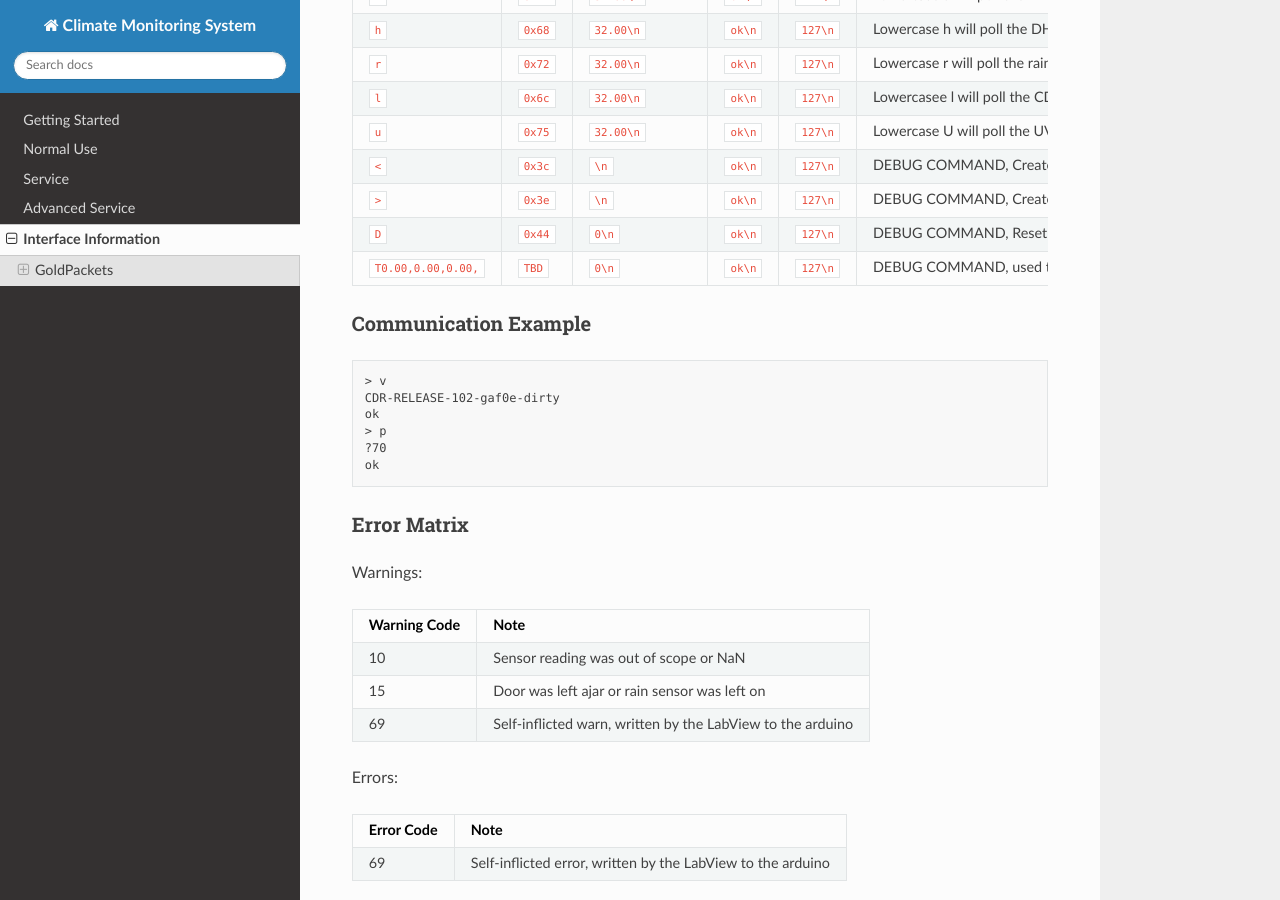
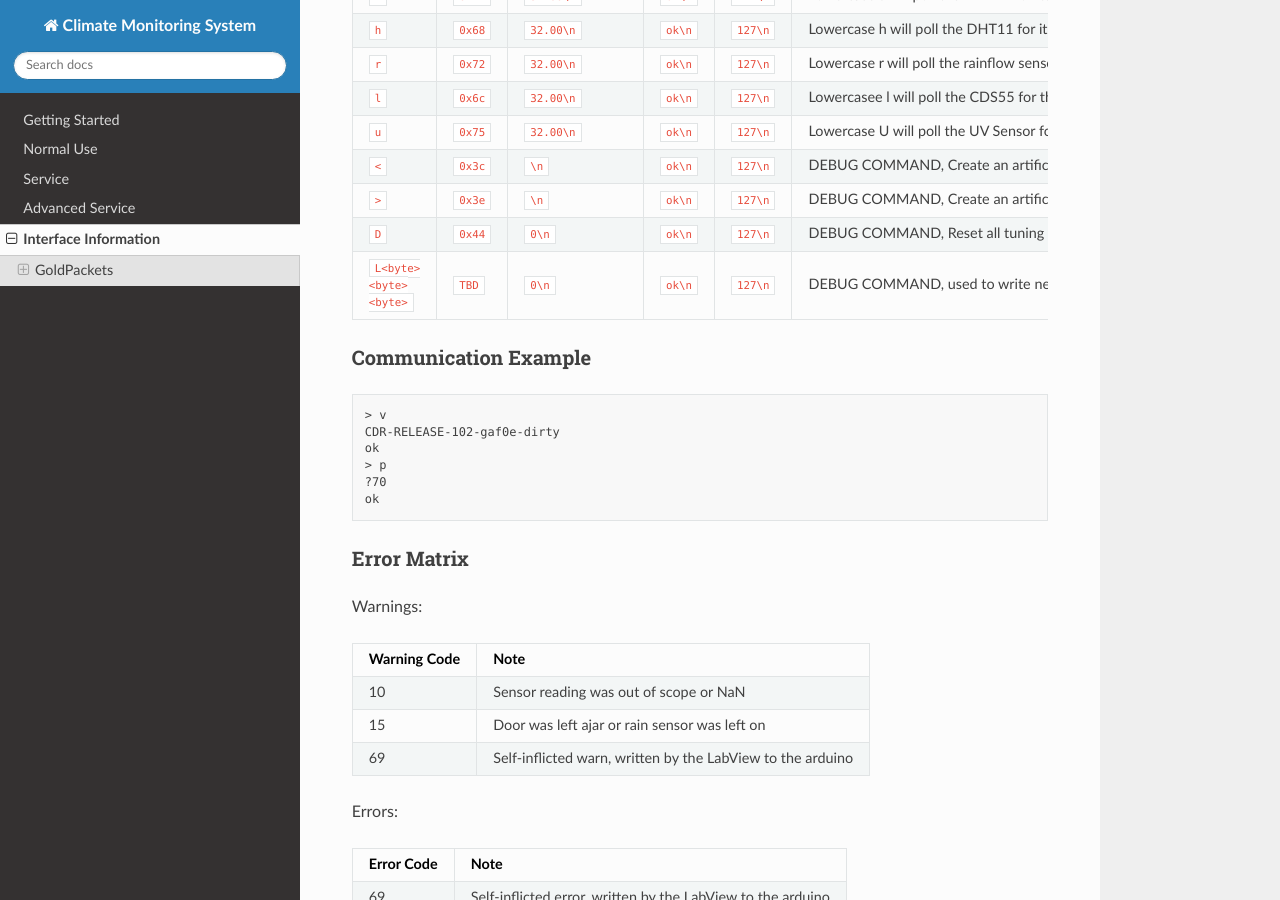
Before and after one commit to KenwoodFox/EG-207, a Sphinx documentation site: the page built from docs/advanced_service/interface_information.rst, in a window 1280 px wide and 900 px high, scrolled down 845 px. Built offline with Sphinx 7.4.7 and the Read the Docs theme 2.0.0, drawn with Linux system fonts in a browser that asks for light colours.

Commit message:
Finialize lux charactarization command

```diff
--- a/docs/advanced_service/interface_information.rst
+++ b/docs/advanced_service/interface_information.rst
@@ -13,45 +13,45 @@
 
 The format is call/response based and detailed below:
 
-+----------------------+----------+--------------------+----------+-----------+-----------------------------------------------------------------------------------------------------------------------------------------------------+
-|         Inst         |   Byte   |       Reply        |   ACK    |   Fail    |                                                                        Note                                                                         |
-+======================+==========+====================+==========+===========+=====================================================================================================================================================+
-| ``v``                | ``0x76`` | ``v0.1_g70b...\n`` | ``ok\n`` | ``127\n`` | The "Version" Command will return the version as ascii. If it prints ``OK`` at the end it completed otherwise it may raise and print an error code. |
-+----------------------+----------+--------------------+----------+-----------+-----------------------------------------------------------------------------------------------------------------------------------------------------+
-| ``w``                | ``0x77`` | ``127\n``          | ``ok\n`` | ``127\n`` | Print the EEPROM warning, 0 if there is none.                                                                                                       |
-+----------------------+----------+--------------------+----------+-----------+-----------------------------------------------------------------------------------------------------------------------------------------------------+
-| ``e``                | ``0x65`` | ``127\n``          | ``ok\n`` | ``127\n`` | Print the EEPROM error, 0 if there is none.                                                                                                         |
-+----------------------+----------+--------------------+----------+-----------+-----------------------------------------------------------------------------------------------------------------------------------------------------+
-| ``W``                | ``0x45`` | ``127\n``          | ``ok\n`` | ``127\n`` | Clear the EEPROM warning. Will return the warning cleared.                                                                                          |
-+----------------------+----------+--------------------+----------+-----------+-----------------------------------------------------------------------------------------------------------------------------------------------------+
-| ``E``                | ``0x57`` | ``127\n``          | ``ok\n`` | ``127\n`` | Clear the EEPROM error. Will return the error cleared.                                                                                              |
-+----------------------+----------+--------------------+----------+-----------+-----------------------------------------------------------------------------------------------------------------------------------------------------+
-| ``+``                | ``0x2b`` | ``127\n``          | ``ok\n`` | ``127\n`` | DEBUG COMMAND, increments servo pos by 1 value and prints the new setpoint                                                                          |
-+----------------------+----------+--------------------+----------+-----------+-----------------------------------------------------------------------------------------------------------------------------------------------------+
-| ``-``                | ``0x2d`` | ``127\n``          | ``ok\n`` | ``127\n`` | DEBUG COMMAND, decrements servo pos by 1 value and prints the nw setpoint                                                                           |
-+----------------------+----------+--------------------+----------+-----------+-----------------------------------------------------------------------------------------------------------------------------------------------------+
-| ``_``                | ``0x5f`` | ``127\n``          | ``ok\n`` | ``127\n`` | DEBUG COMMAND, sets the servo pos to the ``MIN_DOOR_ANGLE`` and prints the angle                                                                    |
-+----------------------+----------+--------------------+----------+-----------+-----------------------------------------------------------------------------------------------------------------------------------------------------+
-| ``=``                | ``0x3d`` | ``127\n``          | ``ok\n`` | ``127\n`` | DEBUG COMMAND, sets the servo pos to the ``MAX_DOOR_ANGLE`` and prints the angle                                                                    |
-+----------------------+----------+--------------------+----------+-----------+-----------------------------------------------------------------------------------------------------------------------------------------------------+
-| ``t``                | ``0x74`` | ``32.00\n``        | ``ok\n`` | ``127\n`` | Lowercase t will poll the DHT11 for its temperature value and return it at that time.                                                               |
-+----------------------+----------+--------------------+----------+-----------+-----------------------------------------------------------------------------------------------------------------------------------------------------+
-| ``h``                | ``0x68`` | ``32.00\n``        | ``ok\n`` | ``127\n`` | Lowercase h will poll the DHT11 for its humidity value and return it at that time.                                                                  |
-+----------------------+----------+--------------------+----------+-----------+-----------------------------------------------------------------------------------------------------------------------------------------------------+
-| ``r``                | ``0x72`` | ``32.00\n``        | ``ok\n`` | ``127\n`` | Lowercase r will poll the rainflow sensor for its instant flow rate and print it out                                                                |
-+----------------------+----------+--------------------+----------+-----------+-----------------------------------------------------------------------------------------------------------------------------------------------------+
-| ``l``                | ``0x6c`` | ``32.00\n``        | ``ok\n`` | ``127\n`` | Lowercasee l will poll the CDS55 for the most recent average LUX reading.                                                                           |
-+----------------------+----------+--------------------+----------+-----------+-----------------------------------------------------------------------------------------------------------------------------------------------------+
-| ``u``                | ``0x75`` | ``32.00\n``        | ``ok\n`` | ``127\n`` | Lowercase U will poll the UV Sensor for the most recent average UV Index reading.                                                                   |
-+----------------------+----------+--------------------+----------+-----------+-----------------------------------------------------------------------------------------------------------------------------------------------------+
-| ``<``                | ``0x3c`` | ``\n``             | ``ok\n`` | ``127\n`` | DEBUG COMMAND, Create an artificial warning.                                                                                                        |
-+----------------------+----------+--------------------+----------+-----------+-----------------------------------------------------------------------------------------------------------------------------------------------------+
-| ``>``                | ``0x3e`` | ``\n``             | ``ok\n`` | ``127\n`` | DEBUG COMMAND, Create an artificial error.                                                                                                          |
-+----------------------+----------+--------------------+----------+-----------+-----------------------------------------------------------------------------------------------------------------------------------------------------+
-| ``D``                | ``0x44`` | ``0\n``            | ``ok\n`` | ``127\n`` | DEBUG COMMAND, Reset all tuning values to default.                                                                                                  |
-+----------------------+----------+--------------------+----------+-----------+-----------------------------------------------------------------------------------------------------------------------------------------------------+
-| ``T0.00,0.00,0.00,`` | ``TBD``  | ``0\n``            | ``ok\n`` | ``127\n`` | DEBUG COMMAND, used to write new coefficients to the temperature sensor.                                                                            |
-+----------------------+----------+--------------------+----------+-----------+-----------------------------------------------------------------------------------------------------------------------------------------------------+
++-------------------------+----------+--------------------+----------+-----------+-----------------------------------------------------------------------------------------------------------------------------------------------------+
+|          Inst           |   Byte   |       Reply        |   ACK    |   Fail    |                                                                        Note                                                                         |
++=========================+==========+====================+==========+===========+=====================================================================================================================================================+
+| ``v``                   | ``0x76`` | ``v0.1_g70b...\n`` | ``ok\n`` | ``127\n`` | The "Version" Command will return the version as ascii. If it prints ``OK`` at the end it completed otherwise it may raise and print an error code. |
++-------------------------+----------+--------------------+----------+-----------+-----------------------------------------------------------------------------------------------------------------------------------------------------+
+| ``w``                   | ``0x77`` | ``127\n``          | ``ok\n`` | ``127\n`` | Print the EEPROM warning, 0 if there is none.                                                                                                       |
++-------------------------+----------+--------------------+----------+-----------+-----------------------------------------------------------------------------------------------------------------------------------------------------+
+| ``e``                   | ``0x65`` | ``127\n``          | ``ok\n`` | ``127\n`` | Print the EEPROM error, 0 if there is none.                                                                                                         |
++-------------------------+----------+--------------------+----------+-----------+-----------------------------------------------------------------------------------------------------------------------------------------------------+
+| ``W``                   | ``0x45`` | ``127\n``          | ``ok\n`` | ``127\n`` | Clear the EEPROM warning. Will return the warning cleared.                                                                                          |
++-------------------------+----------+--------------------+----------+-----------+-----------------------------------------------------------------------------------------------------------------------------------------------------+
+| ``E``                   | ``0x57`` | ``127\n``          | ``ok\n`` | ``127\n`` | Clear the EEPROM error. Will return the error cleared.                                                                                              |
++-------------------------+----------+--------------------+----------+-----------+-----------------------------------------------------------------------------------------------------------------------------------------------------+
+| ``+``                   | ``0x2b`` | ``127\n``          | ``ok\n`` | ``127\n`` | DEBUG COMMAND, increments servo pos by 1 value and prints the new setpoint                                                                          |
++-------------------------+----------+--------------------+----------+-----------+-----------------------------------------------------------------------------------------------------------------------------------------------------+
+| ``-``                   | ``0x2d`` | ``127\n``          | ``ok\n`` | ``127\n`` | DEBUG COMMAND, decrements servo pos by 1 value and prints the nw setpoint                                                                           |
++-------------------------+----------+--------------------+----------+-----------+-----------------------------------------------------------------------------------------------------------------------------------------------------+
+| ``_``                   | ``0x5f`` | ``127\n``          | ``ok\n`` | ``127\n`` | DEBUG COMMAND, sets the servo pos to the ``MIN_DOOR_ANGLE`` and prints the angle                                                                    |
++-------------------------+----------+--------------------+----------+-----------+-----------------------------------------------------------------------------------------------------------------------------------------------------+
+| ``=``                   | ``0x3d`` | ``127\n``          | ``ok\n`` | ``127\n`` | DEBUG COMMAND, sets the servo pos to the ``MAX_DOOR_ANGLE`` and prints the angle                                                                    |
++-------------------------+----------+--------------------+----------+-----------+-----------------------------------------------------------------------------------------------------------------------------------------------------+
+| ``t``                   | ``0x74`` | ``32.00\n``        | ``ok\n`` | ``127\n`` | Lowercase t will poll the DHT11 for its temperature value and return it at that time.                                                               |
++-------------------------+----------+--------------------+----------+-----------+-----------------------------------------------------------------------------------------------------------------------------------------------------+
+| ``h``                   | ``0x68`` | ``32.00\n``        | ``ok\n`` | ``127\n`` | Lowercase h will poll the DHT11 for its humidity value and return it at that time.                                                                  |
++-------------------------+----------+--------------------+----------+-----------+-----------------------------------------------------------------------------------------------------------------------------------------------------+
+| ``r``                   | ``0x72`` | ``32.00\n``        | ``ok\n`` | ``127\n`` | Lowercase r will poll the rainflow sensor for its instant flow rate and print it out                                                                |
++-------------------------+----------+--------------------+----------+-----------+-----------------------------------------------------------------------------------------------------------------------------------------------------+
+| ``l``                   | ``0x6c`` | ``32.00\n``        | ``ok\n`` | ``127\n`` | Lowercasee l will poll the CDS55 for the most recent average LUX reading.                                                                           |
++-------------------------+----------+--------------------+----------+-----------+-----------------------------------------------------------------------------------------------------------------------------------------------------+
+| ``u``                   | ``0x75`` | ``32.00\n``        | ``ok\n`` | ``127\n`` | Lowercase U will poll the UV Sensor for the most recent average UV Index reading.                                                                   |
++-------------------------+----------+--------------------+----------+-----------+-----------------------------------------------------------------------------------------------------------------------------------------------------+
+| ``<``                   | ``0x3c`` | ``\n``             | ``ok\n`` | ``127\n`` | DEBUG COMMAND, Create an artificial warning.                                                                                                        |
++-------------------------+----------+--------------------+----------+-----------+-----------------------------------------------------------------------------------------------------------------------------------------------------+
+| ``>``                   | ``0x3e`` | ``\n``             | ``ok\n`` | ``127\n`` | DEBUG COMMAND, Create an artificial error.                                                                                                          |
++-------------------------+----------+--------------------+----------+-----------+-----------------------------------------------------------------------------------------------------------------------------------------------------+
+| ``D``                   | ``0x44`` | ``0\n``            | ``ok\n`` | ``127\n`` | DEBUG COMMAND, Reset all tuning values to default.                                                                                                  |
++-------------------------+----------+--------------------+----------+-----------+-----------------------------------------------------------------------------------------------------------------------------------------------------+
+| ``L<byte><byte><byte>`` | ``TBD``  | ``0\n``            | ``ok\n`` | ``127\n`` | DEBUG COMMAND, used to write new coefficients to the lux sensor.                                                                                    |
++-------------------------+----------+--------------------+----------+-----------+-----------------------------------------------------------------------------------------------------------------------------------------------------+
 
 Communication Example
 ---------------------
```
Also changed, not shown: 3 other files.
